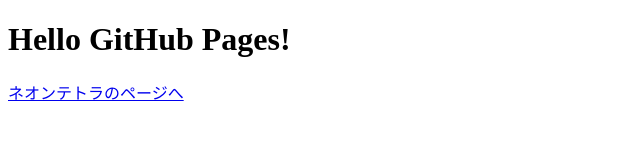
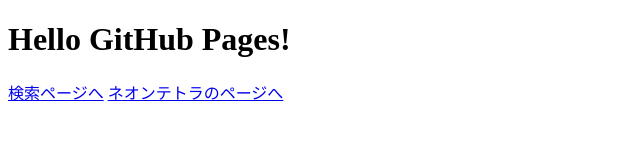
Before and after one commit to haseyukigawa/ioworld, a plain HTML site: page index.html in a window 1280 px wide. Shown: the whole page, without its empty margins (0-640 px from the left). Drawn offline with Linux system fonts and the light colour scheme.

Commit message:
Update index.html

```diff
--- a/index.html
+++ b/index.html
@@ -2,11 +2,12 @@
 <html>
 <head>
   <title>Hello</title>
-  <!--<meta http-equiv="refresh" content="0; URL=900-001_search/search.html">-->
+
 
 </head>
 <body>
   <h1>Hello GitHub Pages!</h1>
+  <a href="900-001_search/search.html">検索ページへ</a>
   <a href="100-000_neon_tetra/neon_tetra.html">ネオンテトラのページへ</a>
 
 </body>
```
